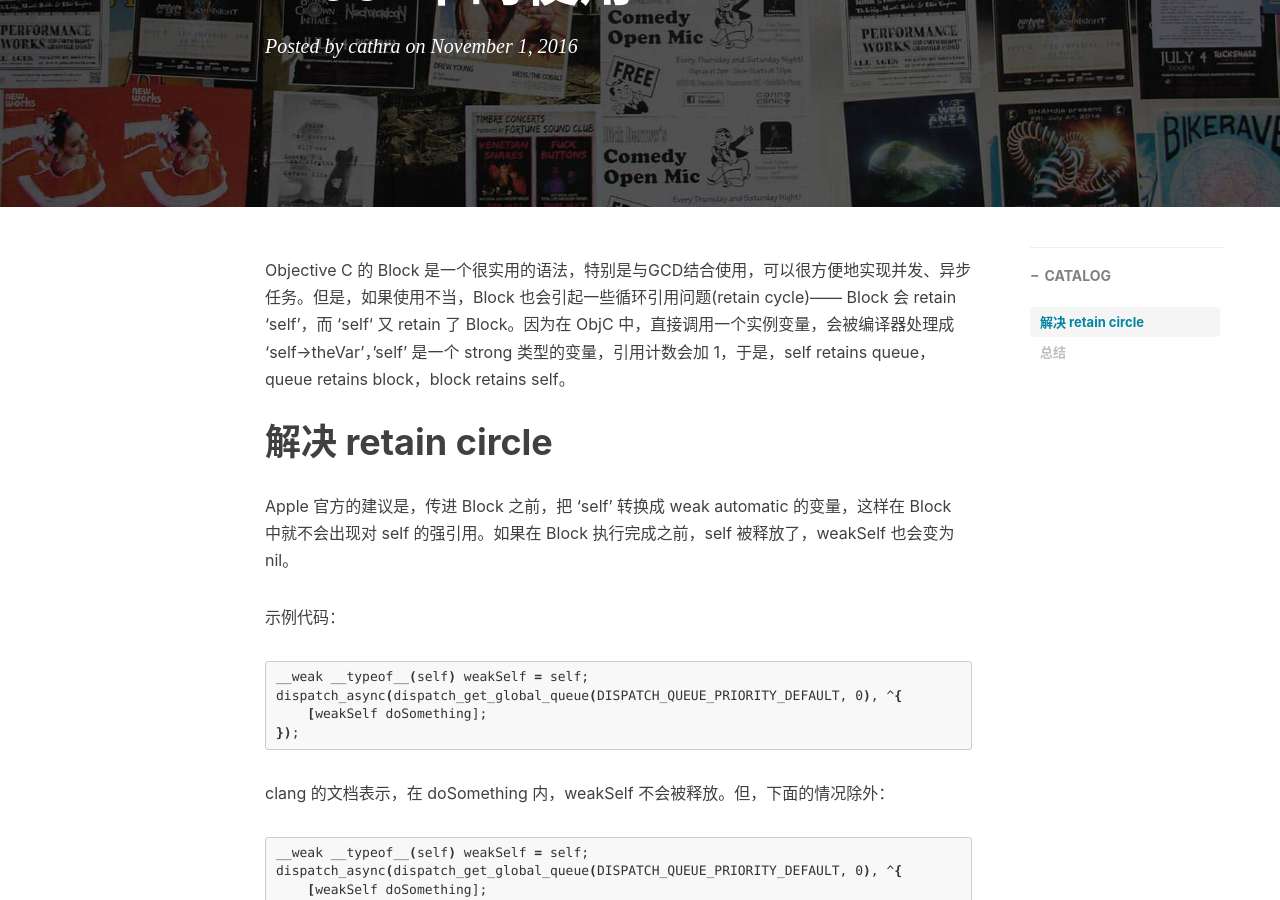
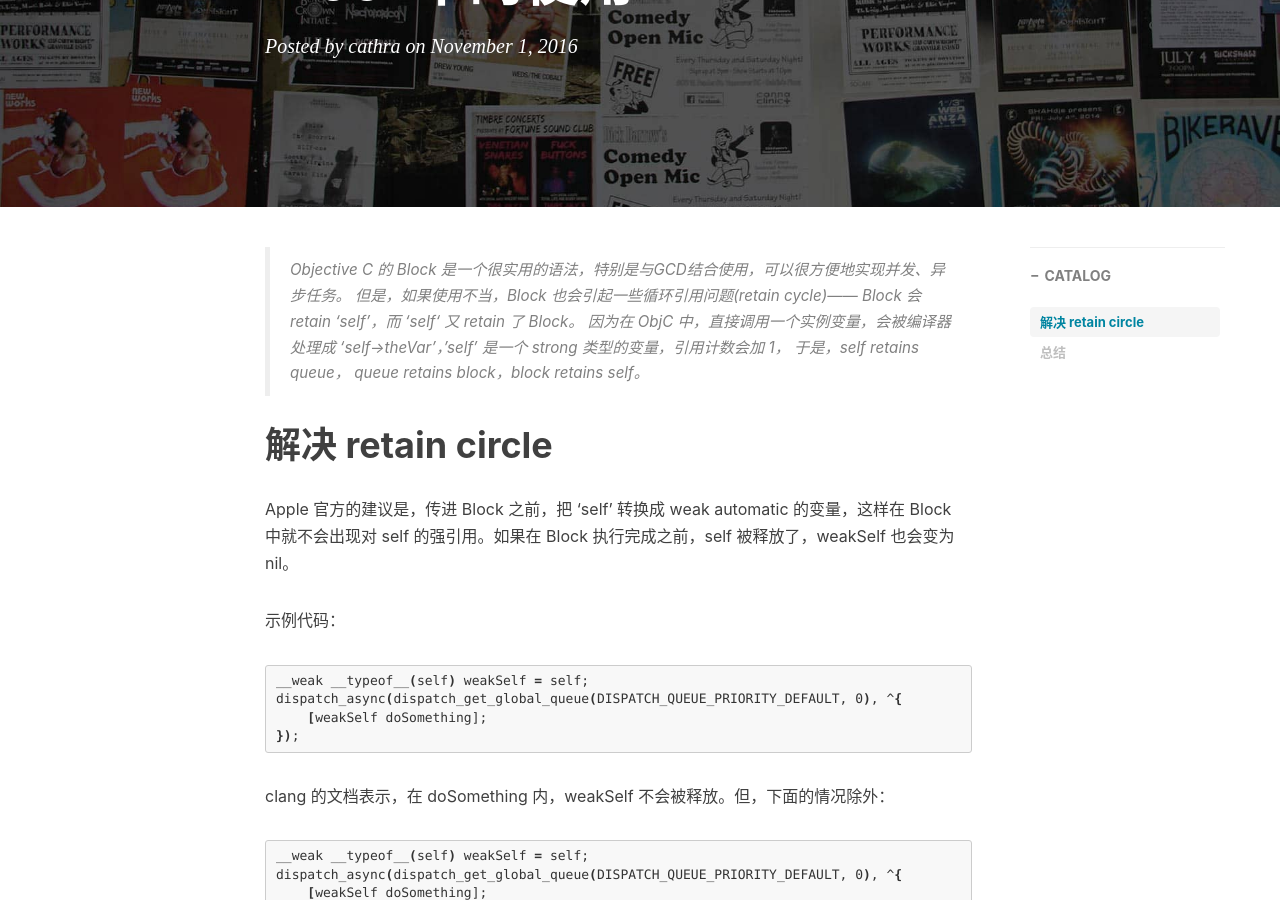
Before and after one commit to cathra/cathra.github.io, a Jekyll site: the page built from _posts/2016-11-01-when-should-use-weakself-and-strongself-in-objc-block.markdown, in a window 1280 px wide and 900 px high, scrolled down 310 px. Built offline with Jekyll 4.4.1, drawn with Linux system fonts in a browser that asks for light colours; nearby versions of some CDN libraries; comment, search, counter and statistics services are not loaded.

````diff
--- a/_posts/2016-11-01-when-should-use-weakself-and-strongself-in-objc-block.markdown
+++ b/_posts/2016-11-01-when-should-use-weakself-and-strongself-in-objc-block.markdown
@@ -9,7 +9,10 @@ tags:
 ---
 
 
-Objective C 的 Block 是一个很实用的语法，特别是与GCD结合使用，可以很方便地实现并发、异步任务。但是，如果使用不当，Block 也会引起一些循环引用问题(retain cycle)—— Block 会 retain ‘self’，而 ‘self‘ 又 retain 了 Block。因为在 ObjC 中，直接调用一个实例变量，会被编译器处理成 ‘self->theVar’，’self’ 是一个 strong 类型的变量，引用计数会加 1，于是，self retains queue， queue retains block，block retains self。
+> Objective C 的 Block 是一个很实用的语法，特别是与GCD结合使用，可以很方便地实现并发、异步任务。
+> 但是，如果使用不当，Block 也会引起一些循环引用问题(retain cycle)—— Block 会 retain ‘self’，而 ‘self‘ 又 retain 了 Block。
+> 因为在 ObjC 中，直接调用一个实例变量，会被编译器处理成 ‘self->theVar’，’self’ 是一个 strong 类型的变量，引用计数会加 1，
+> 于是，self retains queue， queue retains block，block retains self。
 
 
 # 解决 retain circle
--- a/_posts/2017-05-05-search-bar-not-display-cursor.markdown
+++ b/_posts/2017-05-05-search-bar-not-display-cursor.markdown
@@ -9,9 +9,7 @@ tags:
 ---
 
 
-## 正文
-
-今天发现做的App中的UISearchBar中的光标不显示，网上找了一下解决办法如下：
+> 今天发现做的App中的UISearchBar中的光标不显示，网上找了一下解决办法如下：
 
 ``` ObjC
 	[searchBar setTintColor:[UIColor blueColor]];
````
